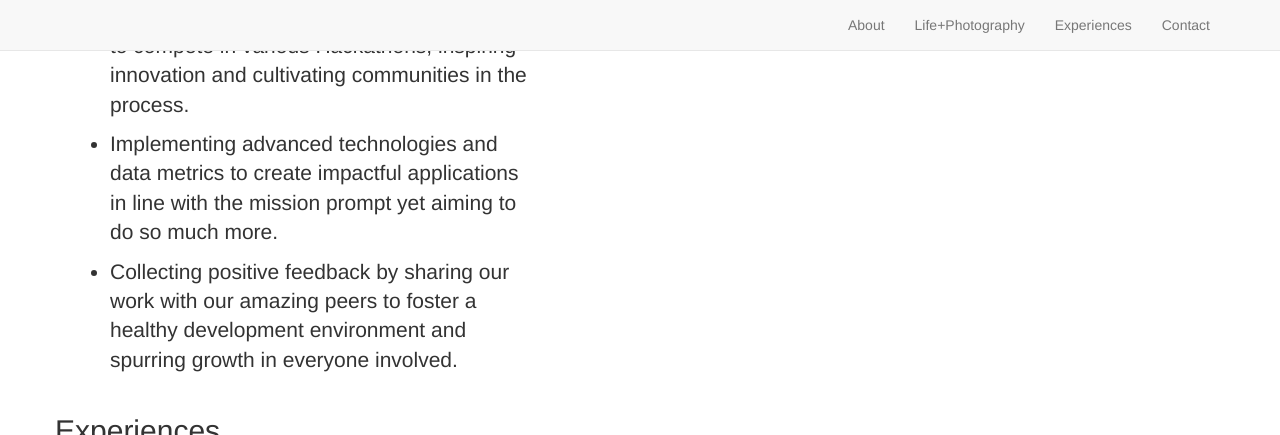
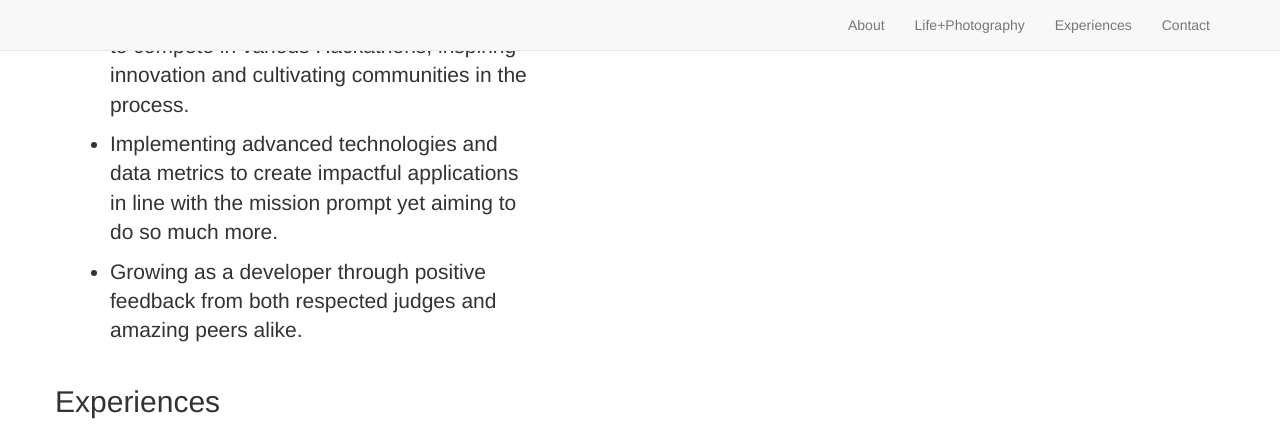
Before and after one commit to jawang94/jawang94.github.io, a Jekyll site: the page built from _posts/2000-1-1-exp.markdown, in a window 1280 px wide and 900 px high, scrolled down 1607 px, cut to the strip 0-435 px from the top of the window. Built offline with Jekyll 4.4.1, drawn with Linux system fonts in a browser that asks for light colours; nearby versions of some CDN libraries; library files that are not in the unit come from our copies.

Commit message:
another experience update for MLH

```diff
--- a/_posts/2000-1-1-exp.markdown
+++ b/_posts/2000-1-1-exp.markdown
@@ -10,4 +10,4 @@ description: |
 
 - Implementing advanced technologies and data metrics to create impactful applications in line with the mission prompt yet aiming to do so much more.
 
-- Collecting positive feedback by sharing our work with our amazing peers to foster a healthy development environment and spurring growth in everyone involved.
+- Growing as a developer through positive feedback from both respected judges and amazing peers alike.
```
